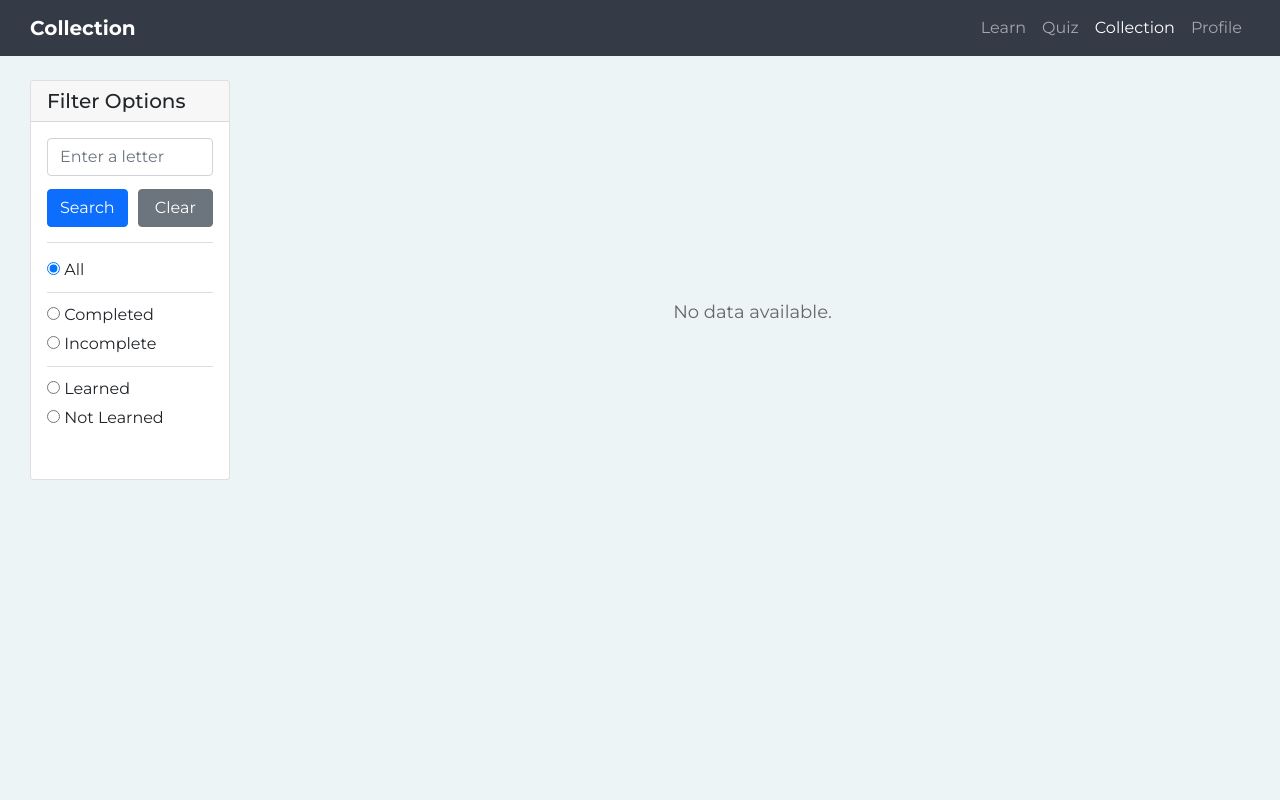
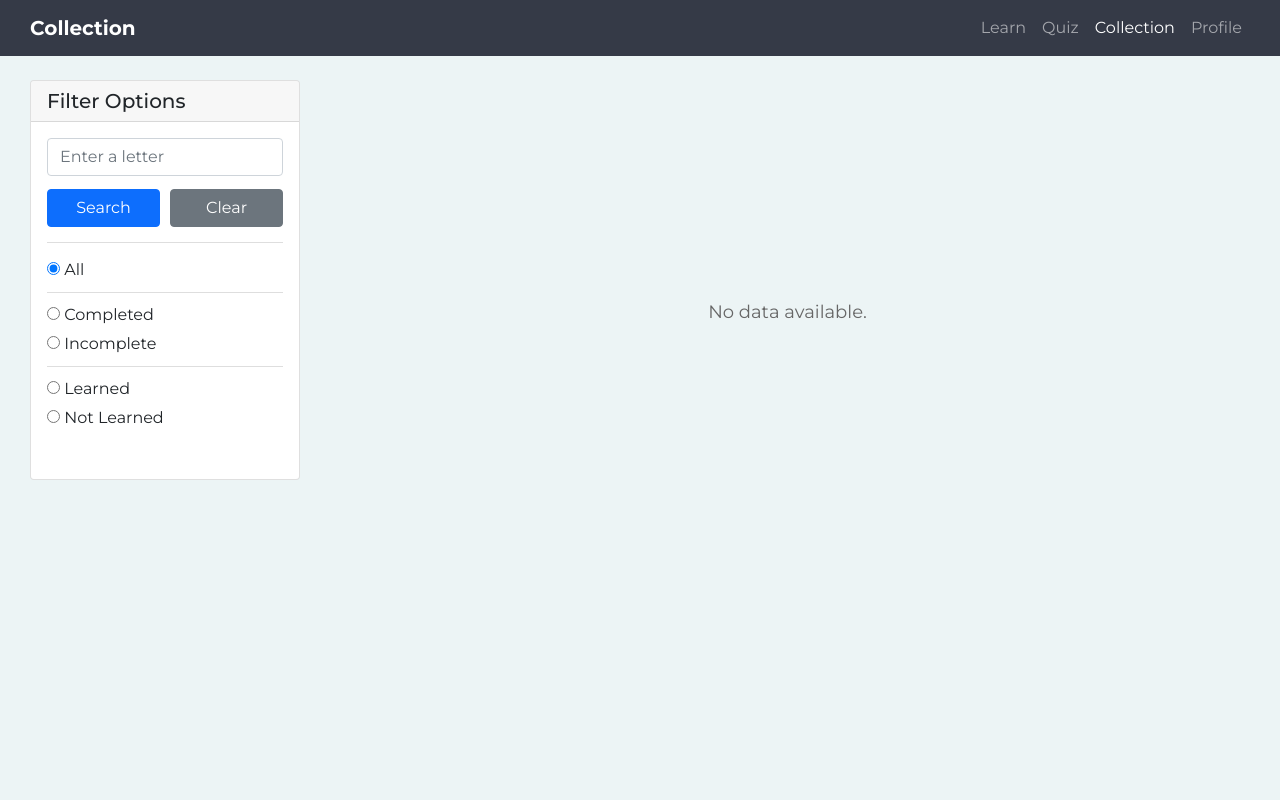
Before and after one commit to jmnery/Abakamay, a Flask app: page /collection in a window 1280 px wide. Run offline with Flask 3, Linux system fonts and the light colour scheme; the visitor is signed in with stand-in values (Sample User, id 1); data that the repository does not hold is empty; some libraries are stand-ins or nearby versions.

Commit message:
change filter width

```diff
--- a/templates/tabs/collection.html
+++ b/templates/tabs/collection.html
@@ -12,7 +12,7 @@ content %}
   }
 
   .filter-card {
-    width: 200px;
+    width: 270px;
     max-height: 400px;
     overflow: hidden;
     box-sizing: border-box;
```
